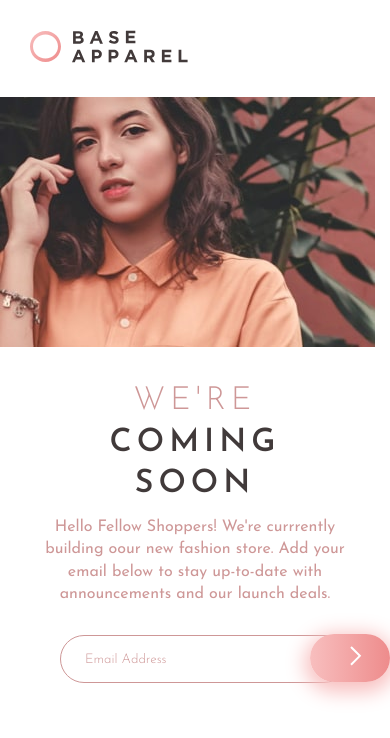
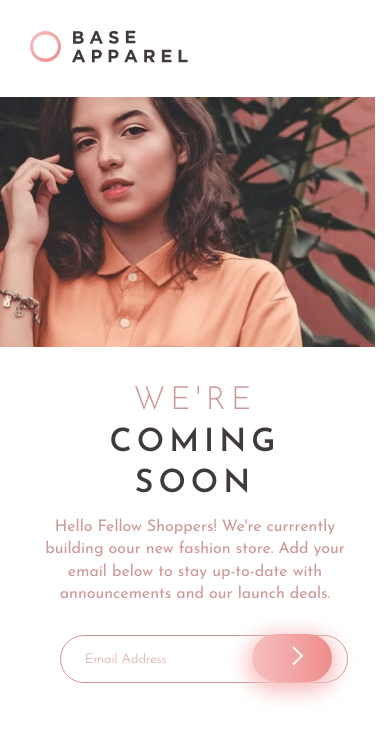
Before and after one commit to Maryahcee/base-aparrell-frontend-mentor-chanlleng, a Vue app: page / in a window 390 px wide. Shown: the top 738 px of the page. Built offline with nearby package versions, Linux system fonts and the light colour scheme.

Commit message:
Update App.vue
increase margin right  in mobile-btn class

```diff
--- a/src/App.vue
+++ b/src/App.vue
@@ -83,7 +83,7 @@ export default {
 .mobile-btn{
   position: absolute;
   top: 21%;
-  right: 0;
+  right: 15%;
 
 }
 .mobile-arrow {
```
